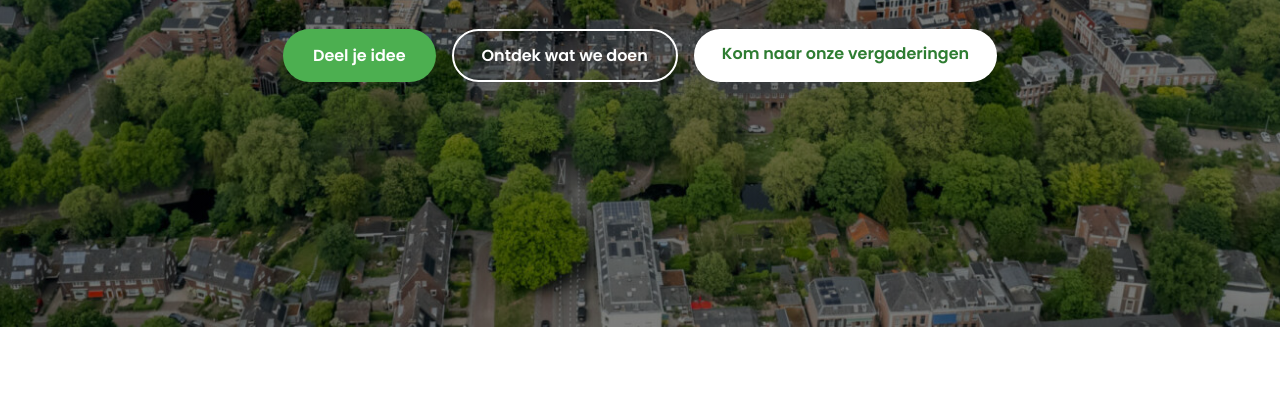
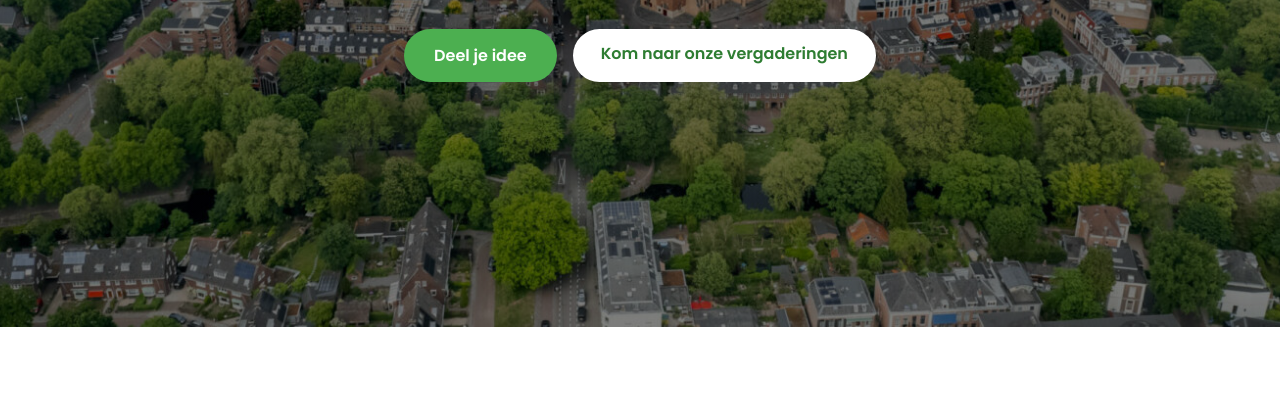
Before and after one commit to Twinpixel-nl/JongerenraadWageningen-Website, an Eleventy site: page src/index.html in a window 1280 px wide. Shown: the part 393-797 px from the top of the page. Built offline with nearby package versions, Linux system fonts and the light colour scheme; Eleventy itself is replaced by a stand-in of ours; files that its build step writes are made by us from their sources.

Commit message:
Update call-to-action buttons in index.html; replace secondary button with accent button for meetings

```diff
--- a/src/index.html
+++ b/src/index.html
@@ -13,7 +13,7 @@ templateEngine: "njk"
             <p class="fade-in">De Jongerenraad is dé plek waar jouw ideeën voor een beter Wageningen gehoord worden. Wij praten namens jou met de gemeente.</p>
             <div class="hero-buttons fade-in">
                 <a href="/contact.html" class="btn btn-primary">Deel je idee</a>
-                <a href="/thema's.html" class="btn btn-secondary">Ontdek wat we doen</a>
+                <!-- <a href="/thema's.html" class="btn btn-secondary">Ontdek wat we doen</a> -->
                   <a href="/vergaderingen.html" class="btn btn-accent">Kom naar onze vergaderingen</a>
 
             </div>
```
